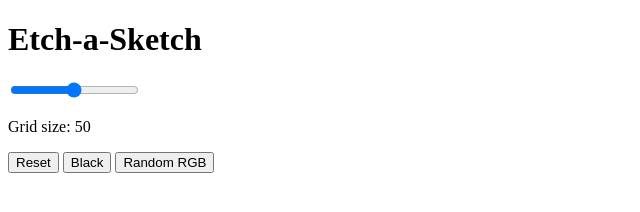
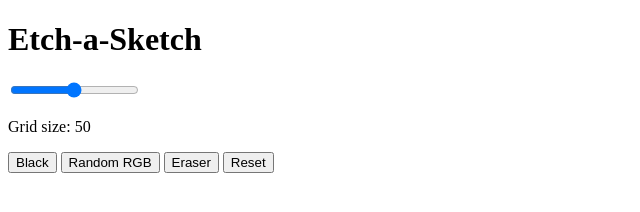
Before and after one commit to DanijelB1/Odin-Etch-a-Sketch, a plain HTML site: page index.html in a window 1280 px wide. Shown: the whole page, without its empty margins (0-640 px from the left). Drawn offline with Linux system fonts and the light colour scheme.

Commit message:
Add eraser and reset buttons

```diff
--- a/index.html
+++ b/index.html
@@ -17,15 +17,12 @@
                 <input type="range" min="1" max="100" value="50" class="slider">
                 <p>Grid size: <span class="square-number"></span></p>
             </div>
-            <button type="button" class="reset-button">Reset</button>
             <button type="button" class="default-colour">Black</button>
             <button type="button" class="random-colour">Random RGB</button>
-
+            <button type="button" class="eraser-button">Eraser</button>
+            <button type="button" class="reset-button">Reset</button>
         </div>
         <div class="container"></div>
     </div>
-
-
-
 </body>
 </html>
```
